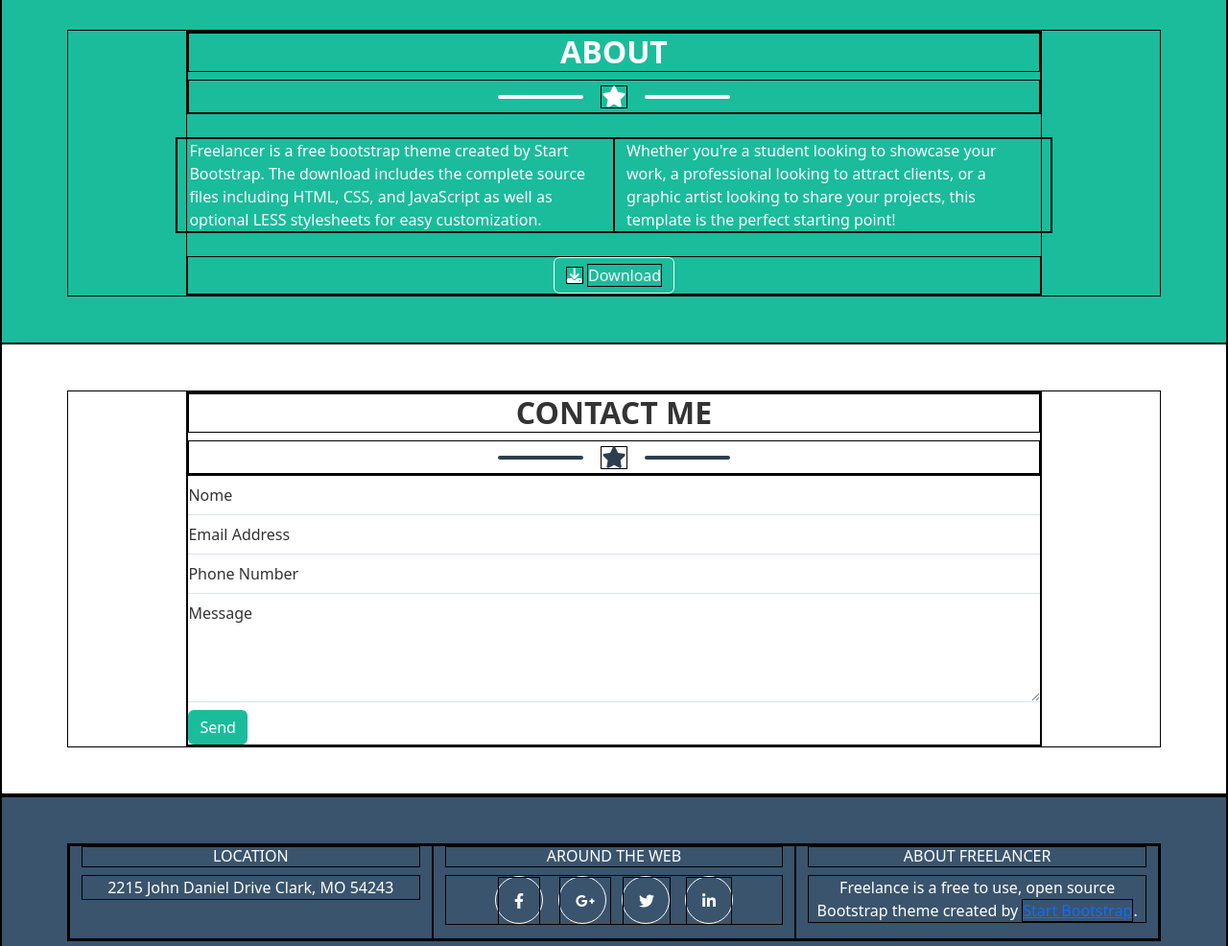
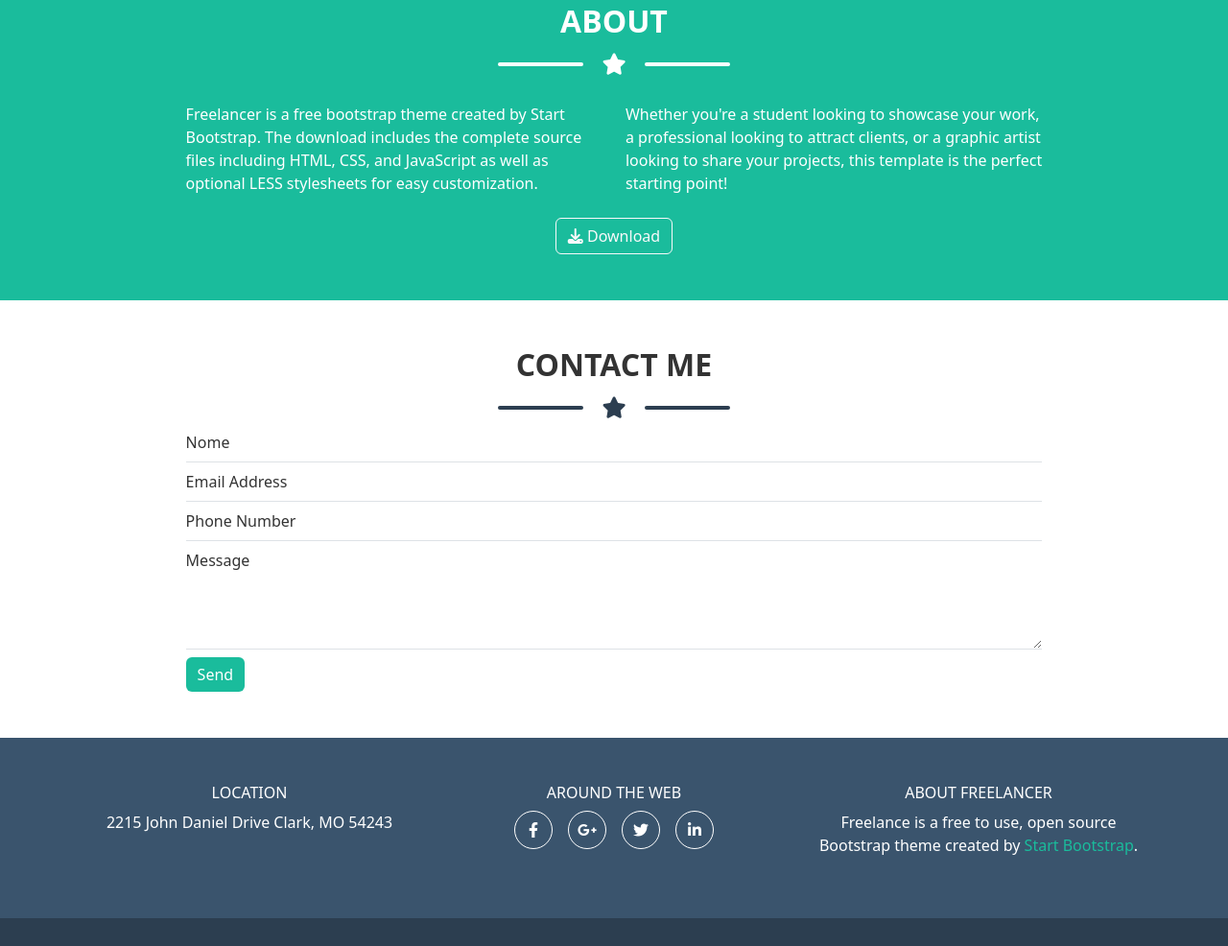
Before and after one commit to MrArcano/html-css-bootstrap-freelancer, a plain HTML site: page index.html in a window 1280 px wide. Shown: the part 1374-2360 px from the top of the page at 96% size. Drawn offline with nearby package versions, Linux system fonts and the light colour scheme.

Commit message:
[edit]: icon footer

```diff
--- a/css/style.css
+++ b/css/style.css
@@ -11,18 +11,6 @@ body{
   color: white;
 }
 
-
-/* DEBUG */
-/* -------------------------------------- */
-
-
-/* .container,
-.row,
-.col, */
-body *{
-  border: 1px solid black;
-  /* background-color: rgba(0, 0, 0, 0.2); */
-}
 /* -------------------------------------- */
 
 /* UTILITY */
@@ -137,6 +125,20 @@ header{
 
 /* box icon brand */
 .box{
-  width: 50px;
-  height: 50px;
+  width: 40px;
+  height: 40px;
+  flex-shrink: 0;
+
+  display: flex;
+  justify-content: center;
+  align-items: center;
 }
+
+
+.link-custom{
+  color: var(--bg-emerald);
+}
+
+.link-custom:hover{
+  color: white;
+}
--- a/index.html
+++ b/index.html
@@ -206,29 +206,42 @@
           </div>
           <div class="col">
             <h6>AROUND THE WEB</h6>
-            <div class="d-flex justify-content-center gap-3">
 
-              <div class="box border border-white rounded-5">
-                <i class="fa-brands fa-facebook-f p-3"></i>
-              </div>
+            <div>
+              <ul class="list-unstyled d-flex justify-content-center gap-3 ">
+                <li>
+                  <a href="#" class="box border border-white rounded-5 text-decoration-none text-white">
+                    <i class="fa-brands fa-facebook-f p-3"></i>
+                  </a>
+                </li>
 
-              <div class="box border border-white rounded-5">
-                <i class="fa-brands fa-google-plus-g p-3"></i>
-              </div>
+                <li>
+                  <a href="#" class="box border border-white rounded-5 text-decoration-none text-white">
+                    <i class="fa-brands fa-google-plus-g p-3"></i>
+                  </a>
+                </li>
 
-              <div class="box border border-white rounded-5">
-                <i class="fa-brands fa-twitter p-3"></i>
-              </div>
+                <li>
+                  <a href="#" class="box border border-white rounded-5 text-decoration-none text-white">
+                    <i class="fa-brands fa-twitter p-3"></i>
+                  </a>
+                </li>
 
-              <div class="box border border-white rounded-5">
-                <i class="fa-brands fa-linkedin-in p-3"></i>
-              </div>
+                <li>
+                  <a href="#" class="box border border-white rounded-5 text-decoration-none text-white">
+                    <i class="fa-brands fa-linkedin-in p-3"></i>
+                  </a>
+                </li>
+              </ul>
+
+
+
 
             </div>
           </div>
           <div class="col">
             <h6>ABOUT FREELANCER</h6>
-            <p> Freelance is a free to use, open source Bootstrap theme created by <a href="#">Start Bootstrap</a>.</p>
+            <p> Freelance is a free to use, open source Bootstrap theme created by <a href="#" class="text-decoration-none link-custom">Start Bootstrap</a>.</p>
           </div>
         </div>
       </div>
```
